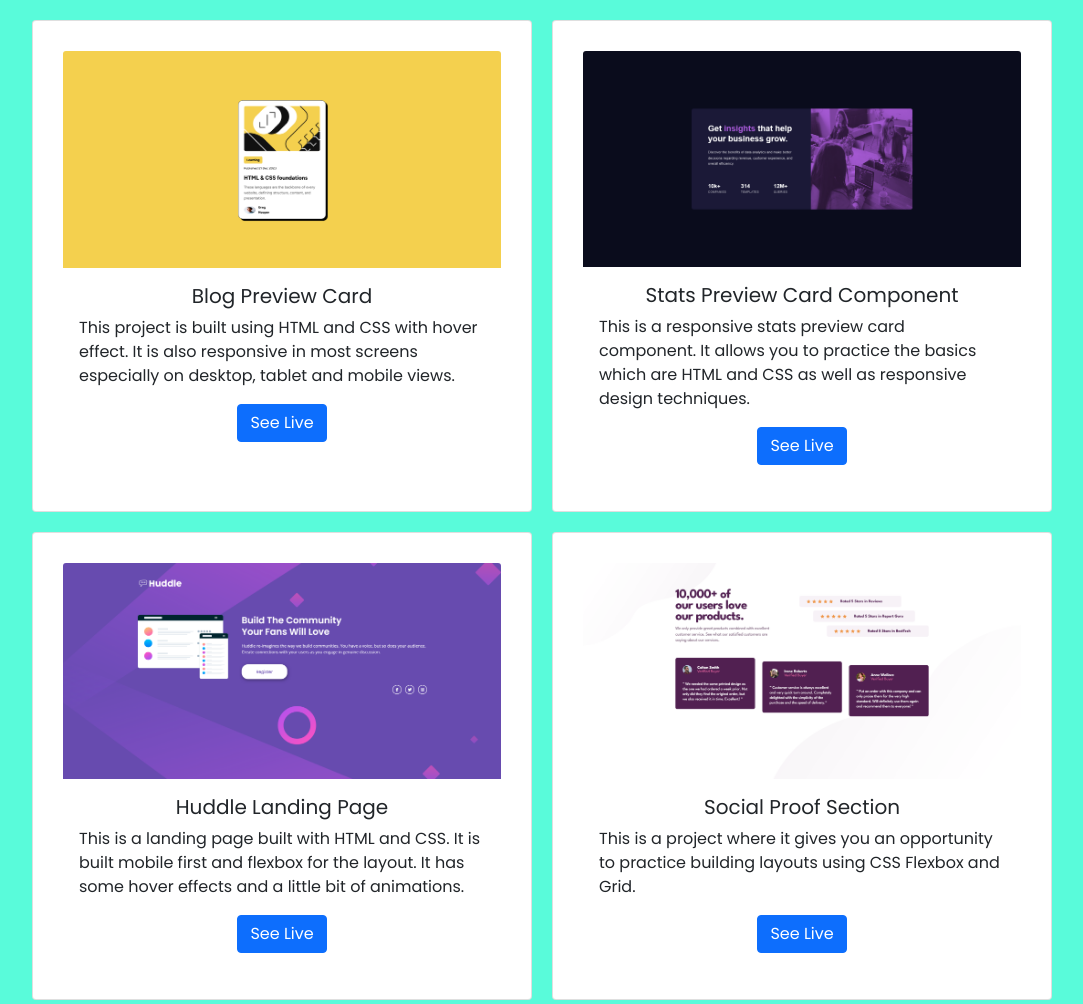
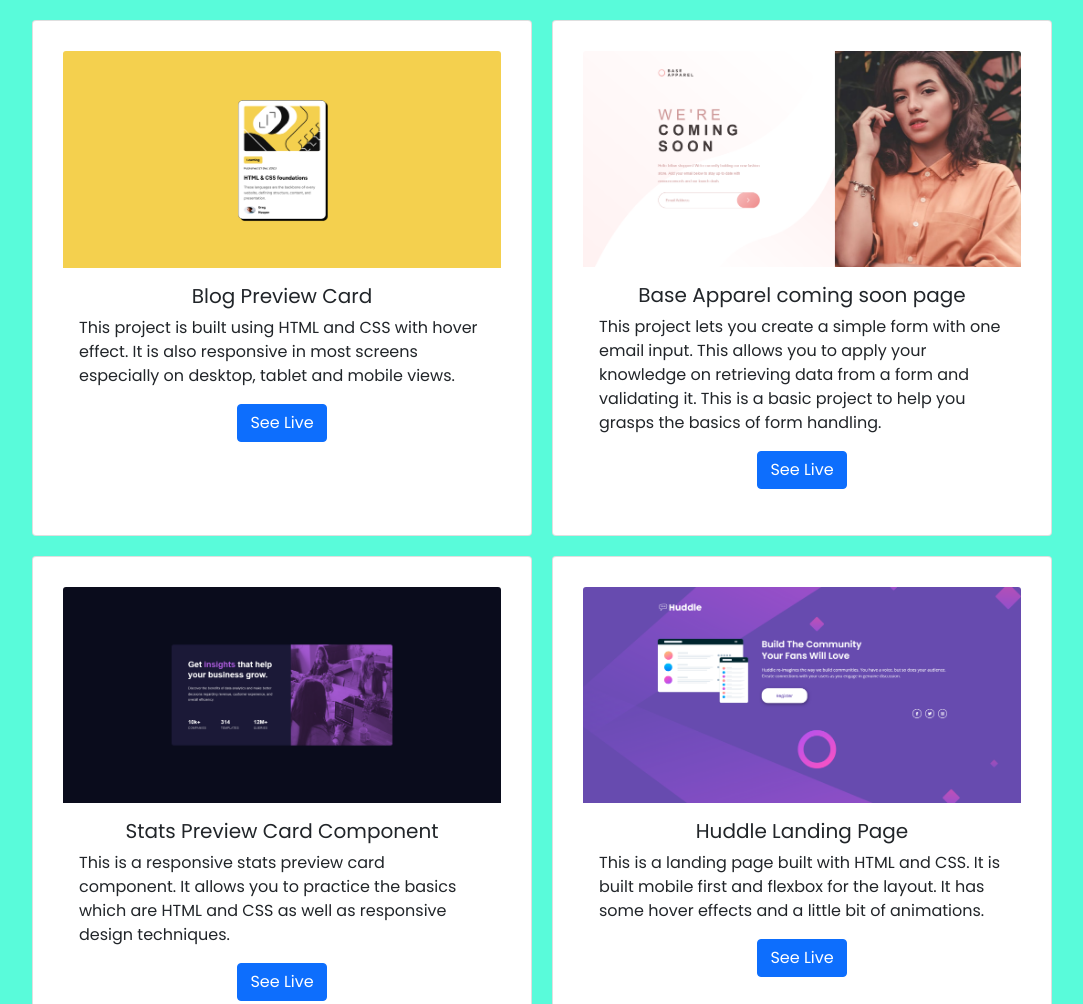
Before and after one commit to schindlerdumagat/webportfolio, a plain HTML site: page index.html in a window 1280 px wide. Shown: the part 5317-6321 px from the top of the page, without its empty margins (98-1181 px from the left). Drawn offline with nearby package versions, Linux system fonts and the light colour scheme.

Commit message:
add: base apparel page project

```diff
--- a/index.html
+++ b/index.html
@@ -238,6 +238,16 @@
 						</div>
 					</div>
 					<div class="card card-item">
+						<img src="assets/base-apparel-page.png" class="card-img-top" alt="project">
+						<div class="card-body">
+							<h5 class="card-title text-center">Base Apparel coming soon page</h5>
+							<p class="card-text">This project lets you create a simple form with one email input. This allows you to apply your knowledge on retrieving data from a form and validating it. This is a basic project to help you grasps the basics of form handling.</p>
+							<div class="text-center">
+								<a href="https://schindlerdumagat.github.io/base-apparel-coming-soon-page/" class="btn btn-primary" target="blank">See Live</a>
+							</div>
+						</div>
+					</div>
+					<div class="card card-item">
 						<img src="assets/stats-preview-card-component.png" class="card-img-top" alt="project">
 						<div class="card-body">
 							<h5 class="card-title text-center">Stats Preview Card Component</h5>
```
Also changed, not shown: assets/base-apparel-page.png (added).
